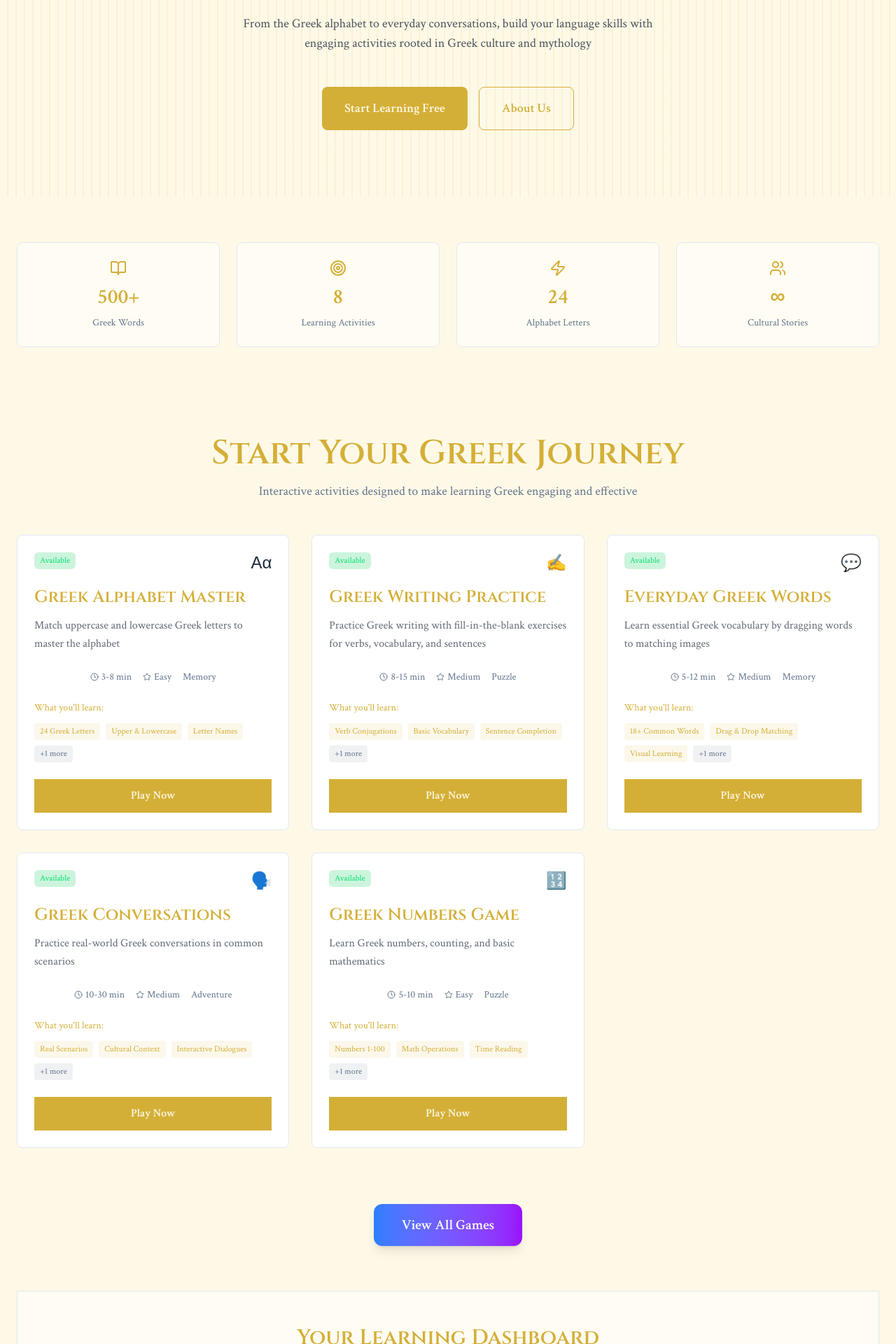
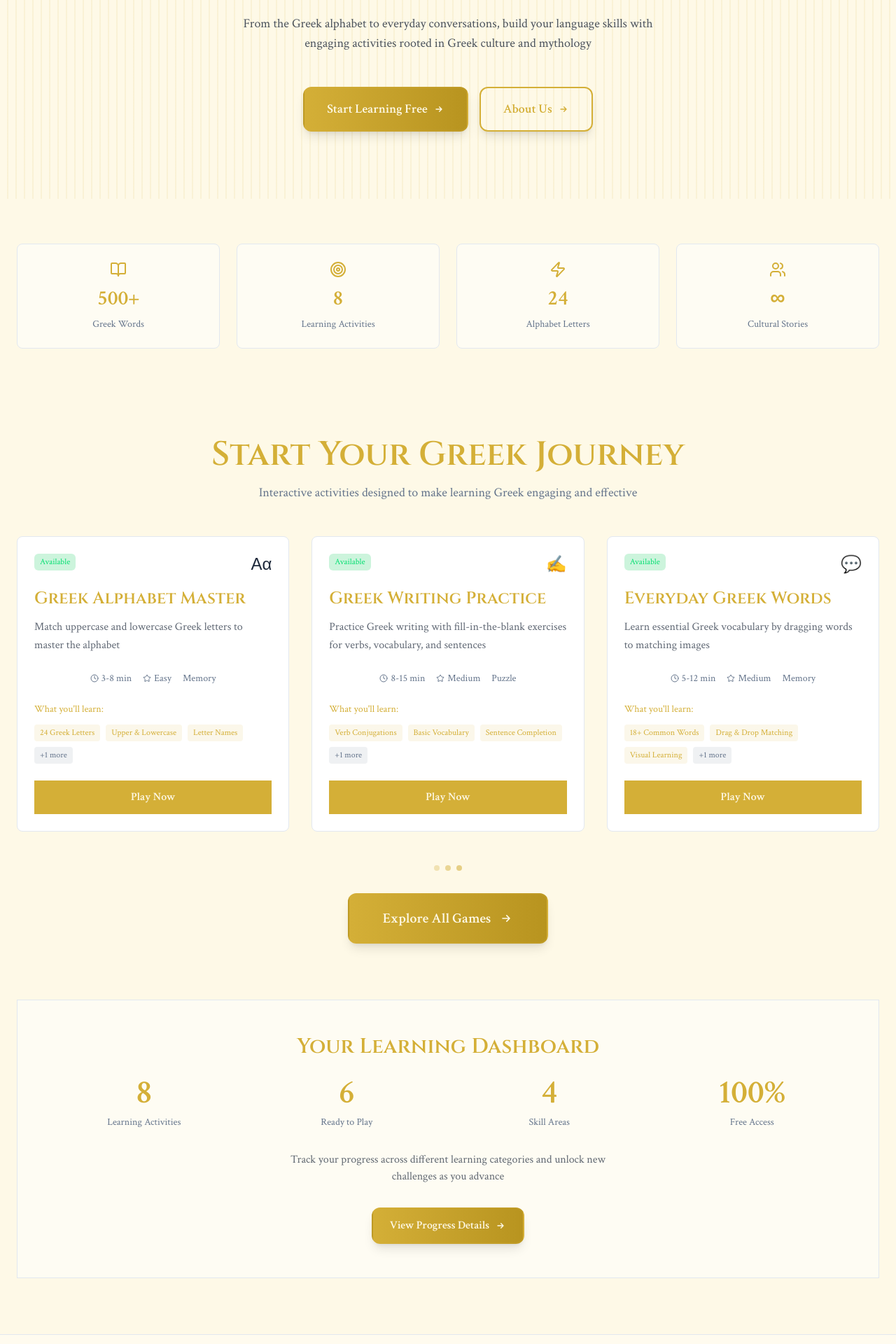
Before and after one commit to TemiKayas/greekgames, a Next.js app: page / in a window 1280 px wide. Shown: the part 460-2380 px from the top of the page at 70% size. Built offline with nearby package versions, Linux system fonts and the light colour scheme.

Commit message:
Cleaned up the home page

```diff
--- a/app/games/page.tsx
+++ b/app/games/page.tsx
@@ -1,8 +1,12 @@
-import { GAMES } from "@/app/utils/games/registry";
+import { getGameCollection, getAvailableGames } from "@/app/utils/games/registry";
+import { GameCard } from "@/app/components/ui/GameCard";
 import { Home } from "lucide-react";
 import Link from "next/link";
 
 export default function GamesPage() {
+  const { all } = getGameCollection();
+  const availableGames = getAvailableGames();
+
   return (
     <div className="min-h-screen bg-background text-foreground">
       {/* Header Section */}
@@ -40,43 +44,15 @@ export default function GamesPage() {
 
       {/* Games Grid */}
       <main className="container mx-auto px-4 sm:px-6 pb-12 sm:pb-16 md:pb-20">
-        <div className="grid grid-cols-1 sm:grid-cols-2 lg:grid-cols-3 gap-6 sm:gap-8">
-          {GAMES.filter((game) => game.status === "available").map(
-            (game, index) => (
-              <div key={game.id}>
-                <Link
-                  href={game.href}
-                  className="block bg-surface/50 rounded-[--border-radius-card] shadow-lg hover:shadow-xl transition-all p-6 group border border-border hover:border-primary/30"
-                >
-                  <div className="flex items-center gap-4 mb-4">
-                    <span className="text-3xl">{game.icon}</span>
-                    <span className="text-xl font-bold text-primary group-hover:text-primary-dark transition-colors">
-                      {game.title}
-                    </span>
-                  </div>
-                  <div className="text-muted mb-4 min-h-[48px]">
-                    {game.description}
-                  </div>
-                  <div className="flex flex-wrap gap-2 mb-4">
-                    <span className="bg-primary/10 text-primary px-2 py-1 rounded text-xs font-semibold">
-                      {game.category}
-                    </span>
-                    <span className="bg-green-100 text-green-700 px-2 py-1 rounded text-xs font-semibold">
-                      {game.difficulty}
-                    </span>
-                    <span className="bg-purple-100 text-purple-700 px-2 py-1 rounded text-xs font-semibold">
-                      {game.estimatedPlayTime}
-                    </span>
-                  </div>
-                  <div>
-                    <button className="w-full bg-primary hover:bg-primary-dark text-background py-3 px-4 rounded-lg font-bold text-lg transition-colors">
-                      Play Now
-                    </button>
-                  </div>
-                </Link>
-              </div>
-            )
-          )}
+        <div className="grid grid-cols-1 md:grid-cols-2 xl:grid-cols-3 gap-4 sm:gap-6 md:gap-8">
+          {availableGames.map((game, index) => (
+            <GameCard
+              key={game.id}
+              game={game}
+              index={index}
+              showFeatures={true}
+            />
+          ))}
         </div>
       </main>
     </div>
--- a/app/page.tsx
+++ b/app/page.tsx
@@ -82,13 +82,34 @@ export default function Home() {
           >
             <button
               onClick={scrollToGames}
-              className="bg-primary hover:bg-primary-dark text-background font-semibold py-3 sm:py-4 px-6 sm:px-8 rounded-lg transition-colors text-base sm:text-lg"
+              className="group relative bg-gradient-to-r from-primary to-primary-dark text-background font-semibold py-3 sm:py-4 px-6 sm:px-8 rounded-xl transition-all transform hover:scale-105 shadow-lg hover:shadow-xl border-2 border-primary/20 hover:border-primary/40 text-base sm:text-lg"
             >
+              <span className="relative z-10 flex items-center gap-2">
                 Start Learning Free
+                <svg
+                  className="w-4 h-4 transition-transform group-hover:translate-x-1"
+                  fill="none"
+                  stroke="currentColor"
+                  viewBox="0 0 24 24"
+                >
+                  <path strokeLinecap="round" strokeLinejoin="round" strokeWidth={2} d="M13 7l5 5m0 0l-5 5m5-5H6" />
+                </svg>
+              </span>
+              <div className="absolute inset-0 bg-gradient-to-r from-primary-dark to-primary rounded-xl opacity-0 group-hover:opacity-100 transition-opacity"></div>
             </button>
             <Link href="/about">
-              <button className="border border-primary text-primary hover:bg-primary/10 font-semibold py-3 sm:py-4 px-6 sm:px-8 rounded-lg transition-colors text-base sm:text-lg">
+              <button className="group relative border-2 border-primary text-primary hover:bg-primary/10 font-semibold py-3 sm:py-4 px-6 sm:px-8 rounded-xl transition-all transform hover:scale-105 text-base sm:text-lg shadow-lg hover:shadow-xl">
+                <span className="relative z-10 flex items-center gap-2">
                   About Us
+                  <svg
+                    className="w-4 h-4 transition-transform group-hover:translate-x-1"
+                    fill="none"
+                    stroke="currentColor"
+                    viewBox="0 0 24 24"
+                  >
+                    <path strokeLinecap="round" strokeLinejoin="round" strokeWidth={2} d="M13 7l5 5m0 0l-5 5m5-5H6" />
+                  </svg>
+                </span>
               </button>
             </Link>
           </motion.div>
@@ -163,7 +184,7 @@ export default function Home() {
             </p>
           </div>
 
-          <div className="grid grid-cols-1 md:grid-cols-2 xl:grid-cols-3 gap-4 sm:gap-6 md:gap-8">
+          <div className="grid grid-cols-1 md:grid-cols-2 xl:grid-cols-3 gap-4 sm:gap-6 md:gap-8 mb-8 sm:mb-12">
             {featured.map((game, index) => (
               <GameCard
                 key={game.id}
@@ -173,16 +194,36 @@ export default function Home() {
               />
             ))}
           </div>
-        </motion.section>
 
-        {/* Add Games Listing Button */}
-        <div className="flex justify-center mb-16">
+          {/* Three dots indicator */}
+          <div className="flex justify-center mb-6 sm:mb-8">
+            <div className="flex space-x-2">
+              <div className="w-2 h-2 bg-primary/30 rounded-full animate-pulse"></div>
+              <div className="w-2 h-2 bg-primary/50 rounded-full animate-pulse" style={{ animationDelay: '0.2s' }}></div>
+              <div className="w-2 h-2 bg-primary/70 rounded-full animate-pulse" style={{ animationDelay: '0.4s' }}></div>
+            </div>
+          </div>
+
+          {/* View All Games Button */}
+          <div className="flex justify-center">
             <Link href="/games">
-            <button className="bg-gradient-to-r from-blue-500 to-purple-600 text-white py-4 px-10 rounded-xl text-xl font-bold shadow-lg hover:from-blue-600 hover:to-purple-700 transition-all transform hover:scale-105">
-              View All Games
+              <button className="group relative bg-gradient-to-r from-primary to-primary-dark text-background font-semibold py-4 sm:py-5 px-8 sm:px-12 rounded-xl text-lg sm:text-xl shadow-lg hover:shadow-xl transition-all transform hover:scale-105 border-2 border-primary/20 hover:border-primary/40">
+                <span className="relative z-10 flex items-center gap-3">
+                  Explore All Games
+                  <svg
+                    className="w-5 h-5 transition-transform group-hover:translate-x-1"
+                    fill="none"
+                    stroke="currentColor"
+                    viewBox="0 0 24 24"
+                  >
+                    <path strokeLinecap="round" strokeLinejoin="round" strokeWidth={2} d="M13 7l5 5m0 0l-5 5m5-5H6" />
+                  </svg>
+                </span>
+                <div className="absolute inset-0 bg-gradient-to-r from-primary-dark to-primary rounded-xl opacity-0 group-hover:opacity-100 transition-opacity"></div>
               </button>
             </Link>
           </div>
+        </motion.section>
 
         {/* Learning Progress Section */}
         <motion.section
@@ -229,8 +270,19 @@ export default function Home() {
             new challenges as you advance
           </p>
 
-          <button className="bg-primary hover:bg-primary-dark text-background font-semibold py-2 sm:py-3 px-4 sm:px-6 rounded-lg transition-colors text-sm sm:text-base">
+          <button className="group relative bg-gradient-to-r from-primary to-primary-dark text-background font-semibold py-2 sm:py-3 px-4 sm:px-6 rounded-xl text-sm sm:text-base shadow-lg hover:shadow-xl transition-all transform hover:scale-105 border-2 border-primary/20 hover:border-primary/40">
+            <span className="relative z-10 flex items-center gap-2">
               View Progress Details
+              <svg
+                className="w-4 h-4 transition-transform group-hover:translate-x-1"
+                fill="none"
+                stroke="currentColor"
+                viewBox="0 0 24 24"
+              >
+                <path strokeLinecap="round" strokeLinejoin="round" strokeWidth={2} d="M13 7l5 5m0 0l-5 5m5-5H6" />
+              </svg>
+            </span>
+            <div className="absolute inset-0 bg-gradient-to-r from-primary-dark to-primary rounded-xl opacity-0 group-hover:opacity-100 transition-opacity"></div>
           </button>
         </motion.section>
       </main>
@@ -247,9 +299,20 @@ export default function Home() {
           </p>
           <button
             onClick={scrollToGames}
-            className="bg-primary hover:bg-primary-dark text-background font-semibold py-3 sm:py-4 px-6 sm:px-8 rounded-lg transition-colors text-base sm:text-lg"
+            className="group relative bg-gradient-to-r from-primary to-primary-dark text-background font-semibold py-3 sm:py-4 px-6 sm:px-8 rounded-xl text-base sm:text-lg shadow-lg hover:shadow-xl transition-all transform hover:scale-105 border-2 border-primary/20 hover:border-primary/40"
           >
+            <span className="relative z-10 flex items-center gap-2">
               Begin Your Journey
+              <svg
+                className="w-4 h-4 transition-transform group-hover:translate-x-1"
+                fill="none"
+                stroke="currentColor"
+                viewBox="0 0 24 24"
+              >
+                <path strokeLinecap="round" strokeLinejoin="round" strokeWidth={2} d="M13 7l5 5m0 0l-5 5m5-5H6" />
+              </svg>
+            </span>
+            <div className="absolute inset-0 bg-gradient-to-r from-primary-dark to-primary rounded-xl opacity-0 group-hover:opacity-100 transition-opacity"></div>
           </button>
         </div>
       </footer>
--- a/app/utils/games/registry.ts
+++ b/app/utils/games/registry.ts
@@ -173,8 +173,6 @@ export const FEATURED_GAME_IDS = [
   "greek-alphabet-master",
   "alphabet-writing",
   "everyday-vocabulary",
-  "conversation-practice",
-  "numbers-and-counting",
 ];
 
 // 📊 UTILITY FUNCTIONS
```
Lines whose indentation alone changed are shown as unchanged.
